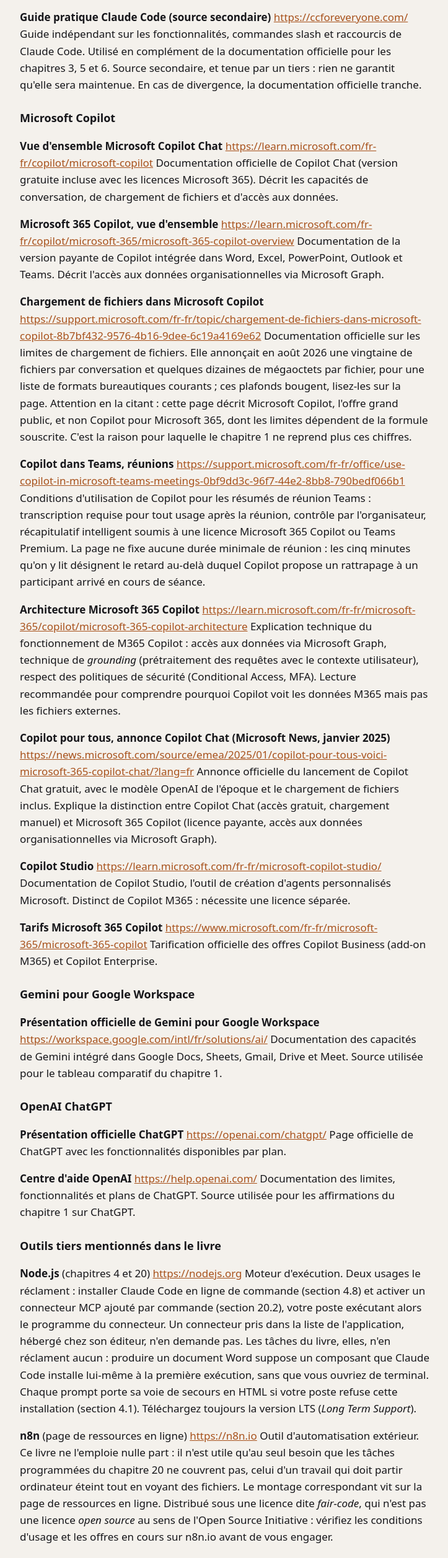
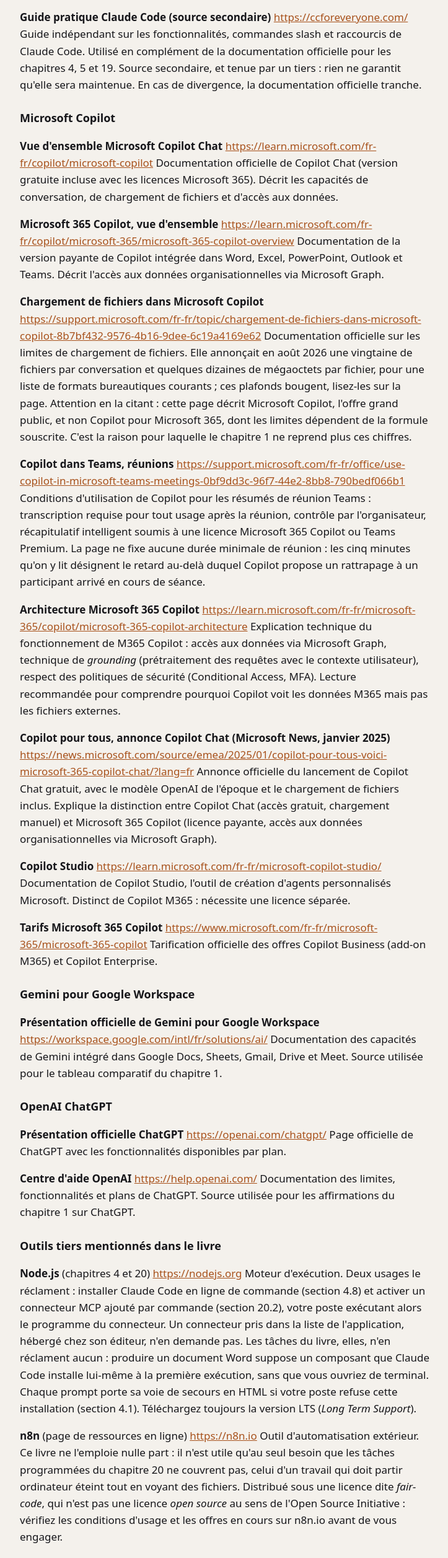
Before and after one commit to ccletempsduncafe/ccletempsduncafe.github.io, a plain HTML site: page sources.html in a window 1280 px wide. Shown: the part 1931-4445 px from the top of the page at 62% size, without its empty margins (162-885 px from the left). Drawn offline with Linux system fonts and the light colour scheme.

Commit message:
met a jour les prompts depuis le manuscrit

```diff
--- a/sources.html
+++ b/sources.html
@@ -407,7 +407,7 @@
 <p><strong>Tarifs et plans Anthropic</strong> <a href="https://claude.com/fr/pricing">https://claude.com/fr/pricing</a> Tarifs officiels des abonnements et de la facturation à la consommation. Les ordres de grandeur cités au chapitre 4 en viennent. Aucun chiffre de ce livre ne doit servir de base à une décision d&#x27;achat : c&#x27;est cette page qui fait foi, et elle change.</p>
 <p><strong>Cours gratuits Anthropic</strong> <a href="https://academy.claude.com">https://academy.claude.com</a> Les formations en ligne publiées par Anthropic, dont une consacrée à Claude Code. Comptez une à deux heures. Le catalogue, la langue et les conditions d&#x27;accès se lisent sur place : ils étaient en anglais et sans condition en août 2026. Citée à la section 4.1.</p>
 <p><strong>Usages courants de Claude Code</strong> <a href="https://code.claude.com/docs/fr/common-workflows">https://code.claude.com/docs/fr/common-workflows</a> Recettes officielles par tâche. C&#x27;est sur cette page qu&#x27;Anthropic énonçait, au moment du relevé, que Claude Code travaille dans n&#x27;importe quel dossier, carnet de notes et répertoires de documents compris, et non dans les seuls projets de programmation. Si la page a été réorganisée, l&#x27;affirmation se retrouve dans la documentation d&#x27;ensemble de l&#x27;outil. Citée dans la préface et au chapitre 1.</p>
-<p><strong>Guide pratique Claude Code (source secondaire)</strong> <a href="https://ccforeveryone.com/">https://ccforeveryone.com/</a> Guide indépendant sur les fonctionnalités, commandes slash et raccourcis de Claude Code. Utilisé en complément de la documentation officielle pour les chapitres 3, 5 et 6. Source secondaire, et tenue par un tiers : rien ne garantit qu&#x27;elle sera maintenue. En cas de divergence, la documentation officielle tranche.</p>
+<p><strong>Guide pratique Claude Code (source secondaire)</strong> <a href="https://ccforeveryone.com/">https://ccforeveryone.com/</a> Guide indépendant sur les fonctionnalités, commandes slash et raccourcis de Claude Code. Utilisé en complément de la documentation officielle pour les chapitres 4, 5 et 19. Source secondaire, et tenue par un tiers : rien ne garantit qu&#x27;elle sera maintenue. En cas de divergence, la documentation officielle tranche.</p>
 <h3>Microsoft Copilot</h3>
 <p><strong>Vue d&#x27;ensemble Microsoft Copilot Chat</strong> <a href="https://learn.microsoft.com/fr-fr/copilot/microsoft-copilot">https://learn.microsoft.com/fr-fr/copilot/microsoft-copilot</a> Documentation officielle de Copilot Chat (version gratuite incluse avec les licences Microsoft 365). Décrit les capacités de conversation, de chargement de fichiers et d&#x27;accès aux données.</p>
 <p><strong>Microsoft 365 Copilot, vue d&#x27;ensemble</strong> <a href="https://learn.microsoft.com/fr-fr/copilot/microsoft-365/microsoft-365-copilot-overview">https://learn.microsoft.com/fr-fr/copilot/microsoft-365/microsoft-365-copilot-overview</a> Documentation de la version payante de Copilot intégrée dans Word, Excel, PowerPoint, Outlook et Teams. Décrit l&#x27;accès aux données organisationnelles via Microsoft Graph.</p>
@@ -424,7 +424,7 @@
 <p><strong>Centre d&#x27;aide OpenAI</strong> <a href="https://help.openai.com/">https://help.openai.com/</a> Documentation des limites, fonctionnalités et plans de ChatGPT. Source utilisée pour les affirmations du chapitre 1 sur ChatGPT.</p>
 <h3>Outils tiers mentionnés dans le livre</h3>
 <p><strong>Node.js</strong> (chapitres 4 et 20) <a href="https://nodejs.org">https://nodejs.org</a> Moteur d&#x27;exécution. Deux usages le réclament : installer Claude Code en ligne de commande (section 4.8) et activer un connecteur MCP ajouté par commande (section 20.2), votre poste exécutant alors le programme du connecteur. Un connecteur pris dans la liste de l&#x27;application, hébergé chez son éditeur, n&#x27;en demande pas. Les tâches du livre, elles, n&#x27;en réclament aucun : produire un document Word suppose un composant que Claude Code installe lui-même à la première exécution, sans que vous ouvriez de terminal. Chaque prompt porte sa voie de secours en HTML si votre poste refuse cette installation (section 4.1). Téléchargez toujours la version LTS (<em>Long Term Support</em>).</p>
-<p><strong>n8n</strong> (page de ressources en ligne) <a href="https://n8n.io">https://n8n.io</a> Outil d&#x27;automatisation extérieur. Ce livre ne l&#x27;emploie nulle part : il n&#x27;est utile qu&#x27;au seul besoin que les tâches programmées du chapitre 20 ne couvrent pas, celui d&#x27;un travail qui doit partir ordinateur éteint tout en voyant des fichiers. Le montage correspondant vit sur la page de ressources en ligne. Distribué sous une licence dite <em>fair-code</em>, qui n&#x27;est pas une licence <em>open source</em> au sens de l&#x27;Open Source Initiative : vérifiez les conditions d&#x27;usage et les offres en cours sur n8n.io avant de vous engager.</p>
+<p><strong>n8n</strong> (page de ressources en ligne) <a href="https://n8n.io">https://n8n.io</a> Outil d&#x27;automatisation extérieur. Ce livre ne l&#x27;emploie nulle part : il n&#x27;est utile qu&#x27;au seul besoin que les tâches programmées du chapitre 20 ne couvrent pas, celui d&#x27;un travail qui doit partir ordinateur éteint tout en voyant des fichiers. Distribué sous une licence dite <em>fair-code</em>, qui n&#x27;est pas une licence <em>open source</em> au sens de l&#x27;Open Source Initiative : vérifiez les conditions d&#x27;usage et les offres en cours sur n8n.io avant de vous engager.</p>
 <p><strong>Pandoc</strong> <a href="https://pandoc.org">https://pandoc.org</a> Outil gratuit de conversion de documents. Facultatif : aucun chapitre de ce livre ne l&#x27;exige. Claude Code produit lui-même les documents Word. Quand il n&#x27;y parvient pas, la voie de secours inscrite dans chaque prompt passe par un fichier HTML que Word sait ouvrir. Pandoc ne sert qu&#x27;à ceux qui convertissent souvent ; il s&#x27;utilise en ligne de commande et son installation peut demander l&#x27;accord de votre service informatique.</p>
 <h3>Outils de fabrication du livre</h3>
 <p>Ces outils ne sont pas nécessaires à la lecture ni à la pratique des chapitres. Ils sont cités pour la transparence sur la fabrication de l&#x27;ouvrage.</p>
```
Also changed, not shown: feuillets.html (+1 -1 lines).
